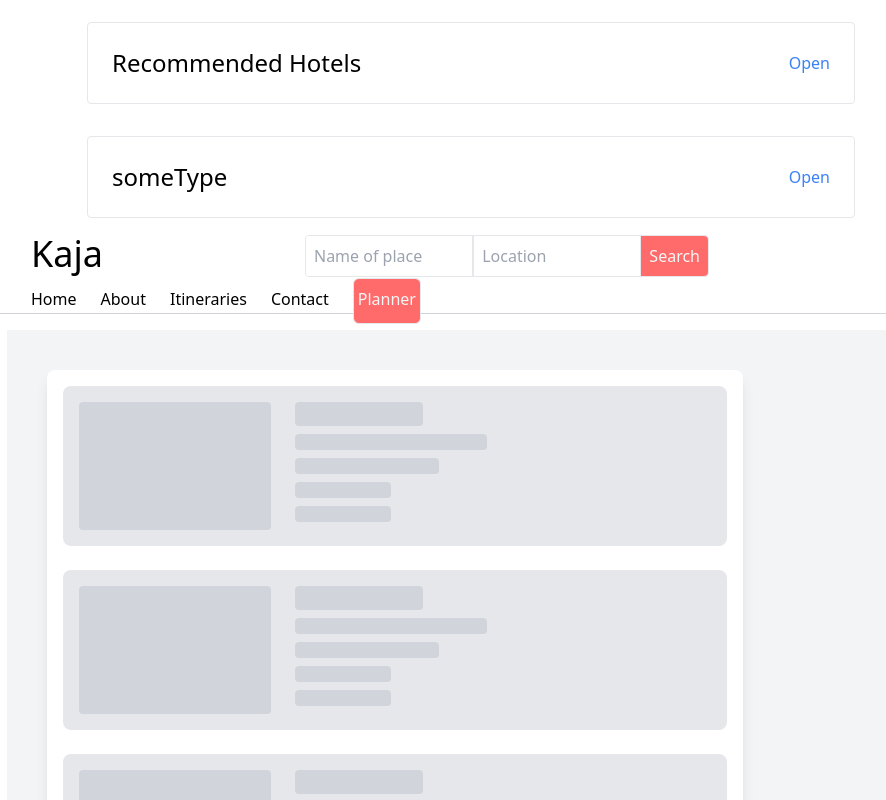
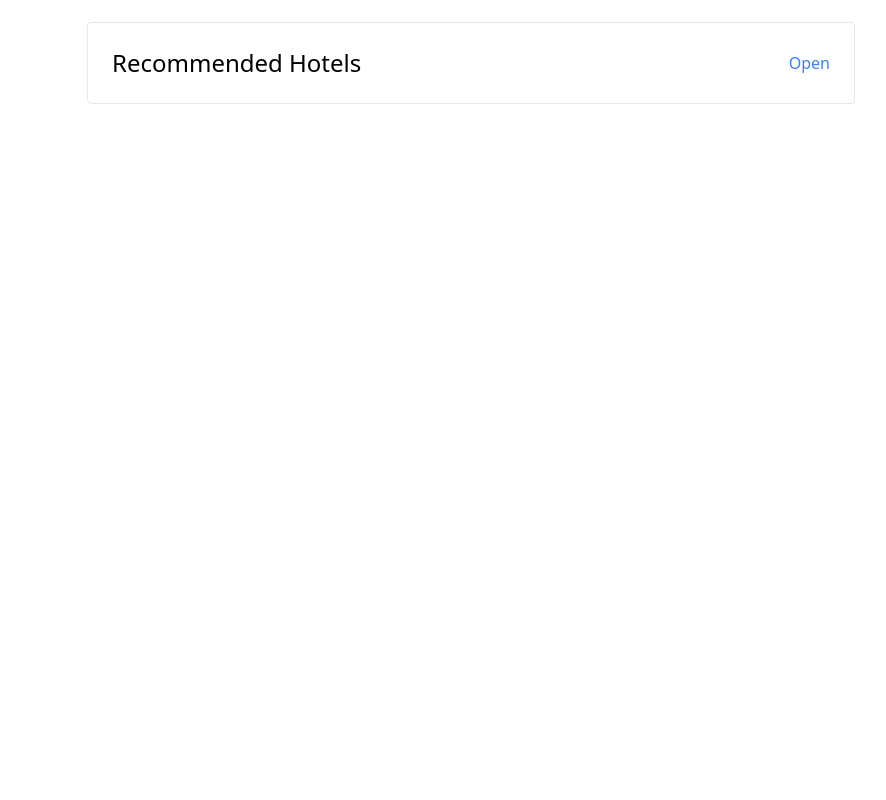
Before and after one commit to owenl0000/kaja-app, a Next.js app: page /AfterSearch in a window 1280 px wide. Shown: the part 2800-3600 px from the top of the page, without its empty margins (329-1215 px from the left). After the commit the page ends 2920 px from the top, so only its background shows below. Built offline with nearby package versions, Linux system fonts and the light colour scheme.

Commit message:
Fixed Extra Rendering

```diff
--- a/src/components/CommonAncenstor.js
+++ /dev/null
@@ -1,16 +0,0 @@
-// components/CommonAncestor.js
-import React, { useState } from 'react';
-import Recommendations from './Recommendations';
-import Planner from '@/pages/Planner';
-
-const CommonAncestor = ({ onAddPlace, addedPlaces }) => {
-    console.log("Current addedPlaces:", addedPlaces);
-  return (
-    <div>
-      <Recommendations type="someType" onAddPlace={onAddPlace} />
-      <Planner addedPlaces={addedPlaces} />
-    </div>
-  );
-};
-
-export default CommonAncestor;
--- a/src/pages/AfterSearch.js
+++ b/src/pages/AfterSearch.js
@@ -3,7 +3,6 @@ import Header from '../components/Header.js';
 import Filters from "../components/Filters";
 import Sidebar from "@/components/Sidebar";
 import dynamic from 'next/dynamic';
-import CommonAncestor from '@/components/CommonAncenstor.js';
 import React, { useState, useEffect } from 'react';
 
 export default function AfterSearch() {
@@ -40,8 +39,6 @@ export default function AfterSearch() {
                 </div>
                 <div className="w-3/4">
                     <DraggableSectionsWrapper onAddPlace={handleAddPlace} />
-                    <CommonAncestor onAddPlace={handleAddPlace} addedPlaces={addedPlaces} />
-
                 </div>
             </div>
 
```
